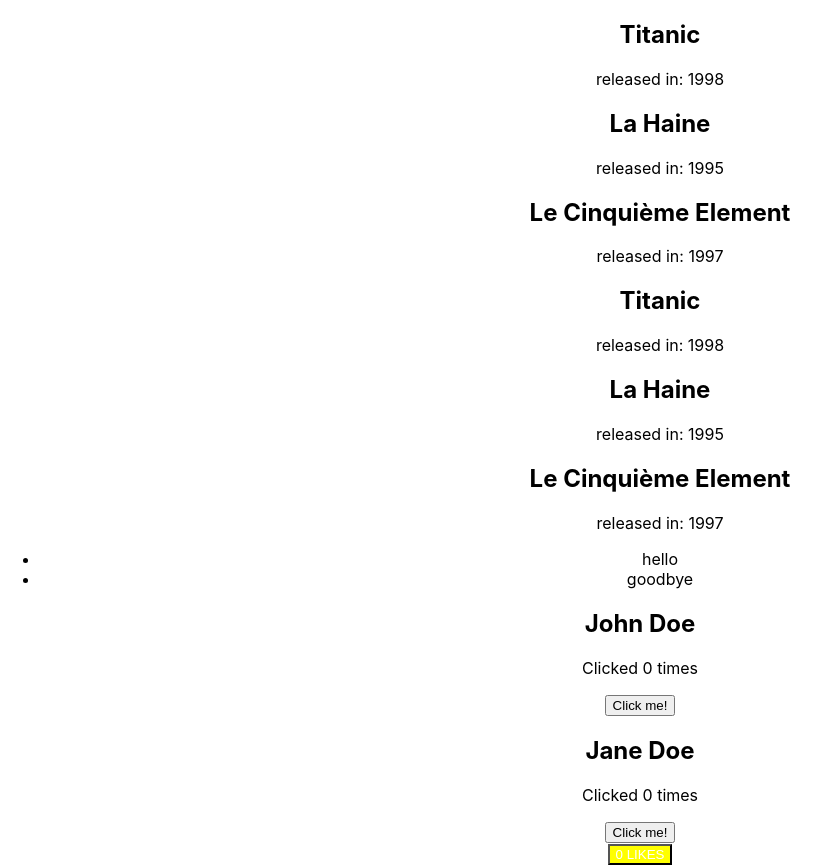
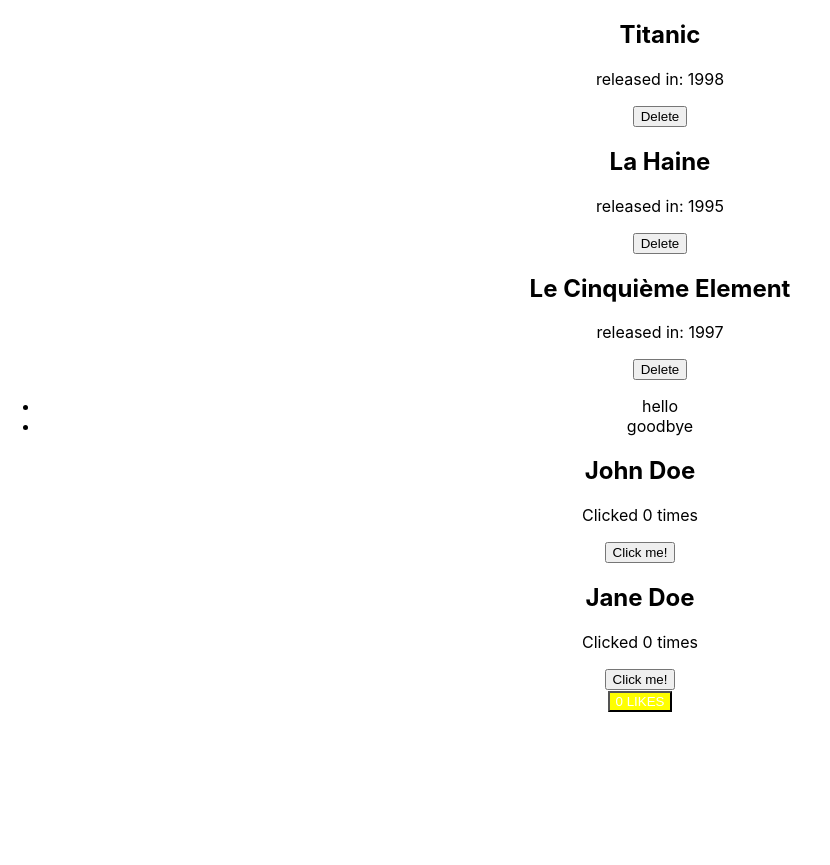
Before and after one commit to ironhack-webdev-squad-126/w7d2, a React (Create React App) app in the folder app/: page / in a window 1280 px wide. Shown: the whole page, without its empty margins (0-830 px from the left). After the commit the page ends 800 px from the top, so only its background shows below. Built offline with nearby package versions, Linux system fonts and the light colour scheme.

Commit message:
dynamic movies list

```diff
--- a/app/src/App.js
+++ b/app/src/App.js
@@ -10,8 +10,6 @@
     // return React.createElement("li", null, el);
     return <li key={i}>{el}</li>;
   });
-
-  console.log(listElements);
 
   return (
     <div className="App">
--- a/app/src/components/Movie.js
+++ b/app/src/components/Movie.js
@@ -1,15 +1,16 @@
 import React from "react";
 
-class Movie extends React.Component {
-  render() {
-    const { title, year } = this.props.data;
+const Movie = props => {
+  const { title, year } = props.data;
+  const { deleteMovie } = props;
+
   return (
     <React.Fragment>
       <h2>{title}</h2>
       <p>released in: {year}</p>
+      <button onClick={deleteMovie}>Delete</button>
     </React.Fragment>
   );
-  }
-}
+};
 
 export default Movie;
--- a/app/src/components/MoviesList.js
+++ b/app/src/components/MoviesList.js
@@ -1,26 +1,45 @@
 import React from "react";
 import Movie from "./Movie";
 
-const MoviesList = () => {
-  const movies = [
+class MoviesList extends React.Component {
+  state = {
+    movies: [
       { title: "Titanic", year: 1998 },
       { title: "La Haine", year: 1995 },
       { title: "Le Cinquième Element", year: 1997 }
-  ];
+    ]
+  };
+
+  handleClick = index => {
+    // const movies = this.state.movies.slice()
+    // const movies = [...this.state.movies]
+    // movies.splice(index, 1)
+
+    const { movies } = this.state;
+    this.setState({
+      movies: movies.filter((el, i) => i !== index)
+    });
+  };
+
+  render() {
+    const { movies } = this.state;
 
     const movieElements = movies.map((el, i) => {
-    return <Movie data={el} key={i} />;
+      return (
+        <Movie deleteMovie={() => this.handleClick(i)} data={el} key={i} />
+      );
     });
 
     return (
       <ul>
         {movieElements}
 
-      {movies.map((el, i) => (
+        {/* {movies.map((el, i) => (
           <Movie data={el} key={i} />
-      ))}
+        ))} */}
       </ul>
     );
-};
+  }
+}
 
 export default MoviesList;
```
Lines whose indentation alone changed are shown as unchanged.
